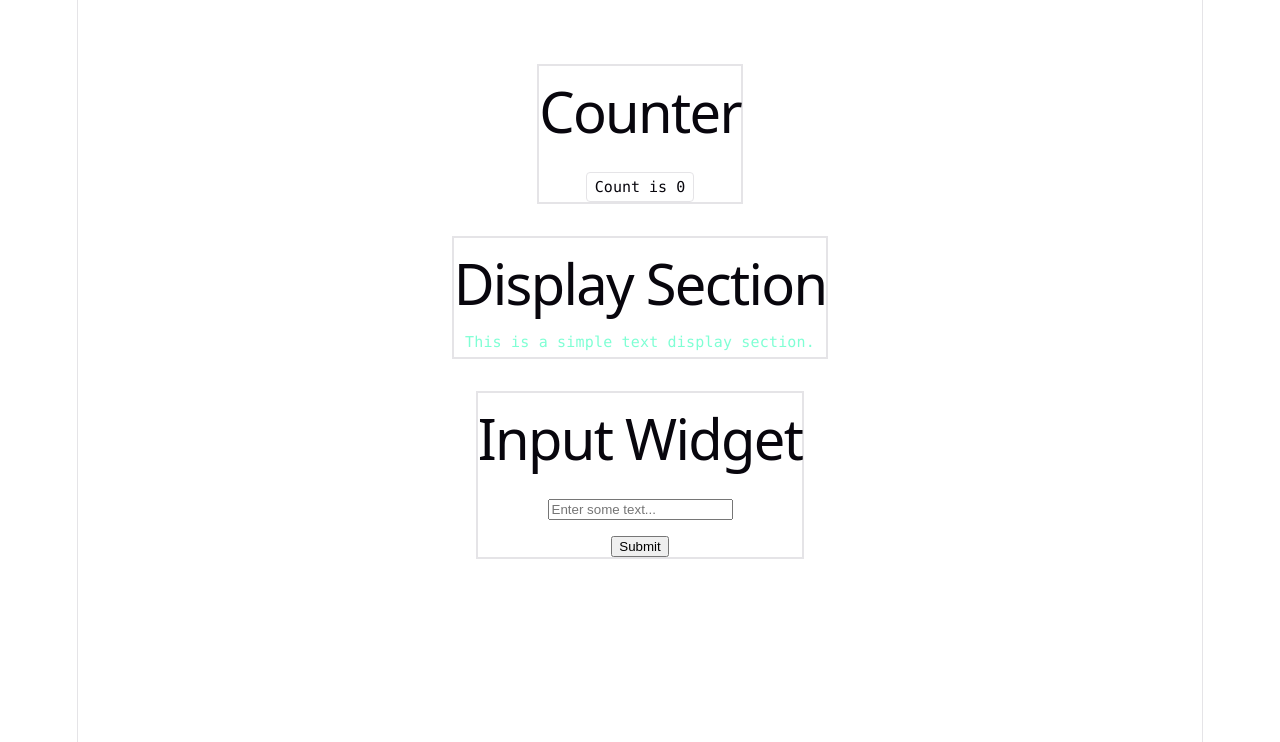
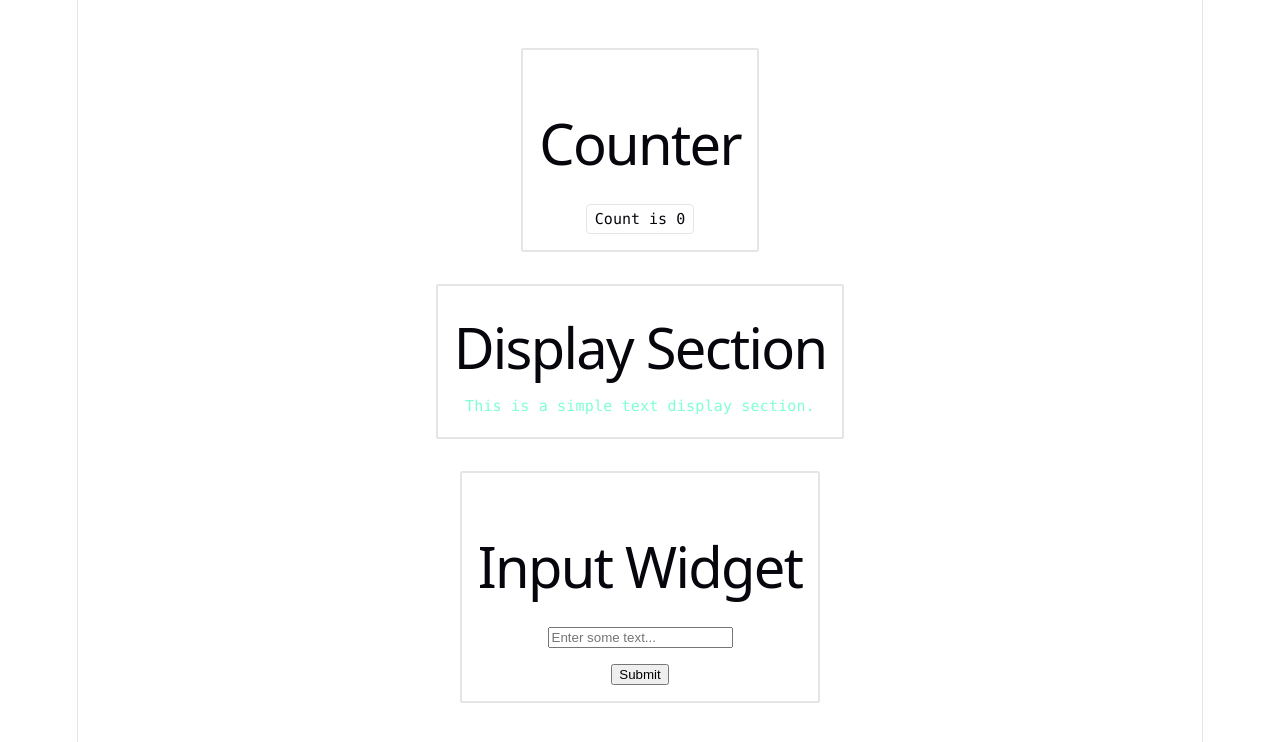
Before and after one commit to Monash-FIT3170/2026W2-GarticHands, a React (Vite) app in the folder Training/SpikeOne/training/: page / in a window 1280 px wide. Shown: the top 742 px of the page. Built offline with nearby package versions, Linux system fonts and the light colour scheme.

Commit message:
refactor: (phase-2) extract Card component and consolidate shared styles

```diff
--- a/Training/SpikeOne/training/src/App.css
+++ b/Training/SpikeOne/training/src/App.css
@@ -7,7 +7,6 @@
 
 .counter-widget {
   display: inline-flex;
-  border: 2px solid var(--border);
   margin-top: 32px;
   flex-direction: column;
   align-items: center;
@@ -29,7 +28,6 @@
 
 .display-section {
   margin-top: 32px;
-  border: 2px solid var(--border);
   padding: auto;
 }
 
@@ -43,7 +41,6 @@
 
 .input-widget {
   display: inline-flex;
-  border: 2px solid var(--border);
   margin-top: 32px;
   flex-direction: column;
   align-items: center;
--- a/Training/SpikeOne/training/src/App.tsx
+++ b/Training/SpikeOne/training/src/App.tsx
@@ -1,4 +1,5 @@
 import { useState } from "react";
+import Card from "./components/Card";
 import "./App.css";
 
 function App() {
@@ -8,18 +9,23 @@ function App() {
   return (
     <div className="app-container">
       {/* counter widget */}
+      <Card>
         <section className="counter-widget">
           <h1>Counter</h1>
           <button onClick={() => setCount((count) => count + 1)}>
             Count is {count}
           </button>
         </section>
+      </Card>
       {/* text display section */}
+      <Card>
         <section className="display-section">
           <h1>Display Section</h1>
           <p className="display-text">This is a simple text display section.</p>
         </section>
+      </Card>
       {/* form input widget */}
+      <Card>
         <section className="input-widget">
           <h1>Input Widget</h1>
           <input
@@ -30,6 +36,7 @@ function App() {
           />
           <button>Submit</button>
         </section>
+      </Card>
     </div>
   );
 }
--- /dev/null
+++ b/Training/SpikeOne/training/src/components/Card.css
@@ -0,0 +1,7 @@
+.Card{
+  border: 2px solid var(--border);
+  padding: 16px;
+  border-radius: 2px;
+  margin: 16px;
+  align-items: center;
+}
--- /dev/null
+++ b/Training/SpikeOne/training/src/components/Card.tsx
@@ -0,0 +1,13 @@
+import './Card.css'
+
+interface CardProps {
+    children: React.ReactNode;
+};
+
+export default function Card({children}: CardProps) {
+    return (
+        <div className="Card">
+            {children}
+        </div>
+    )
+}
```
Lines whose indentation alone changed are shown as unchanged.
